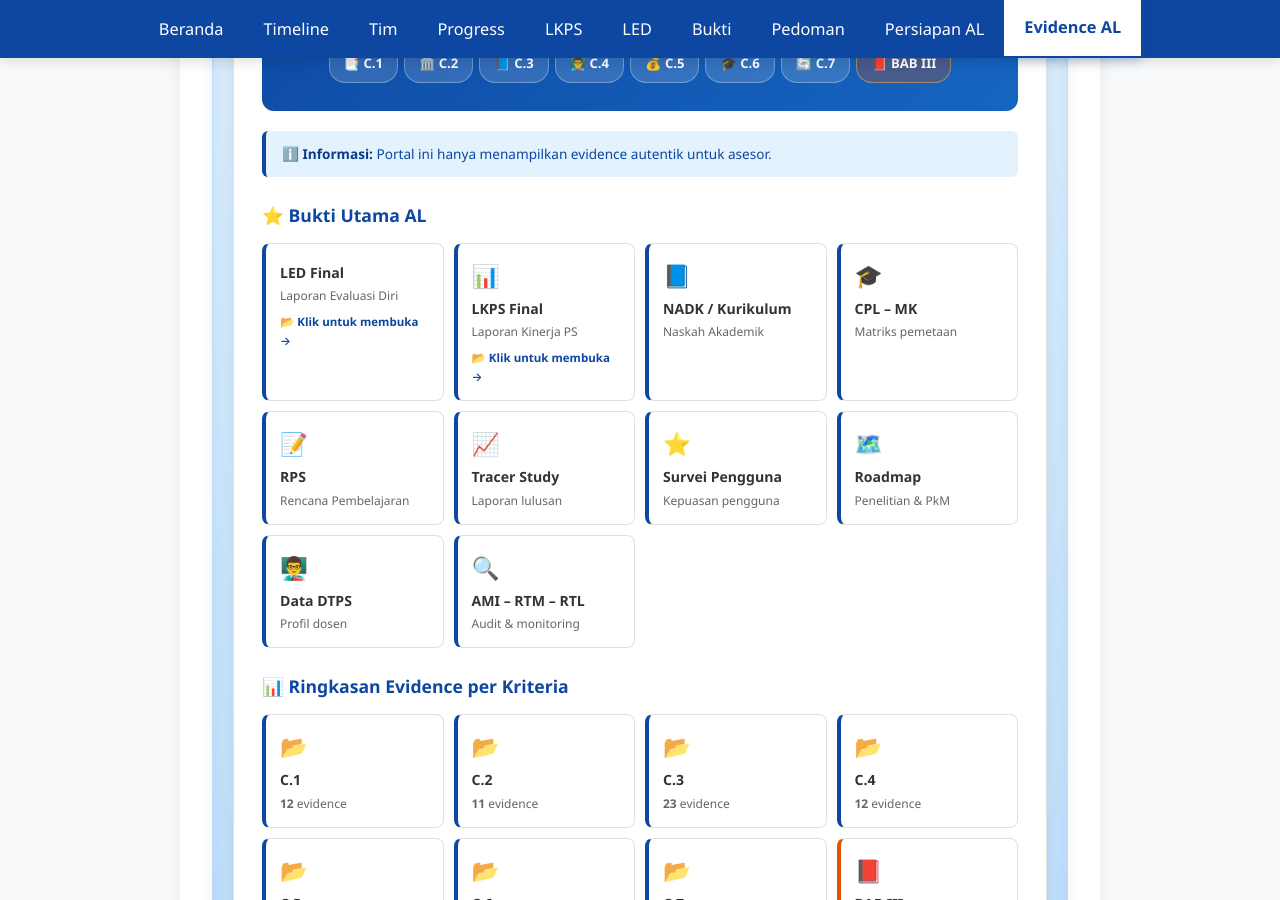
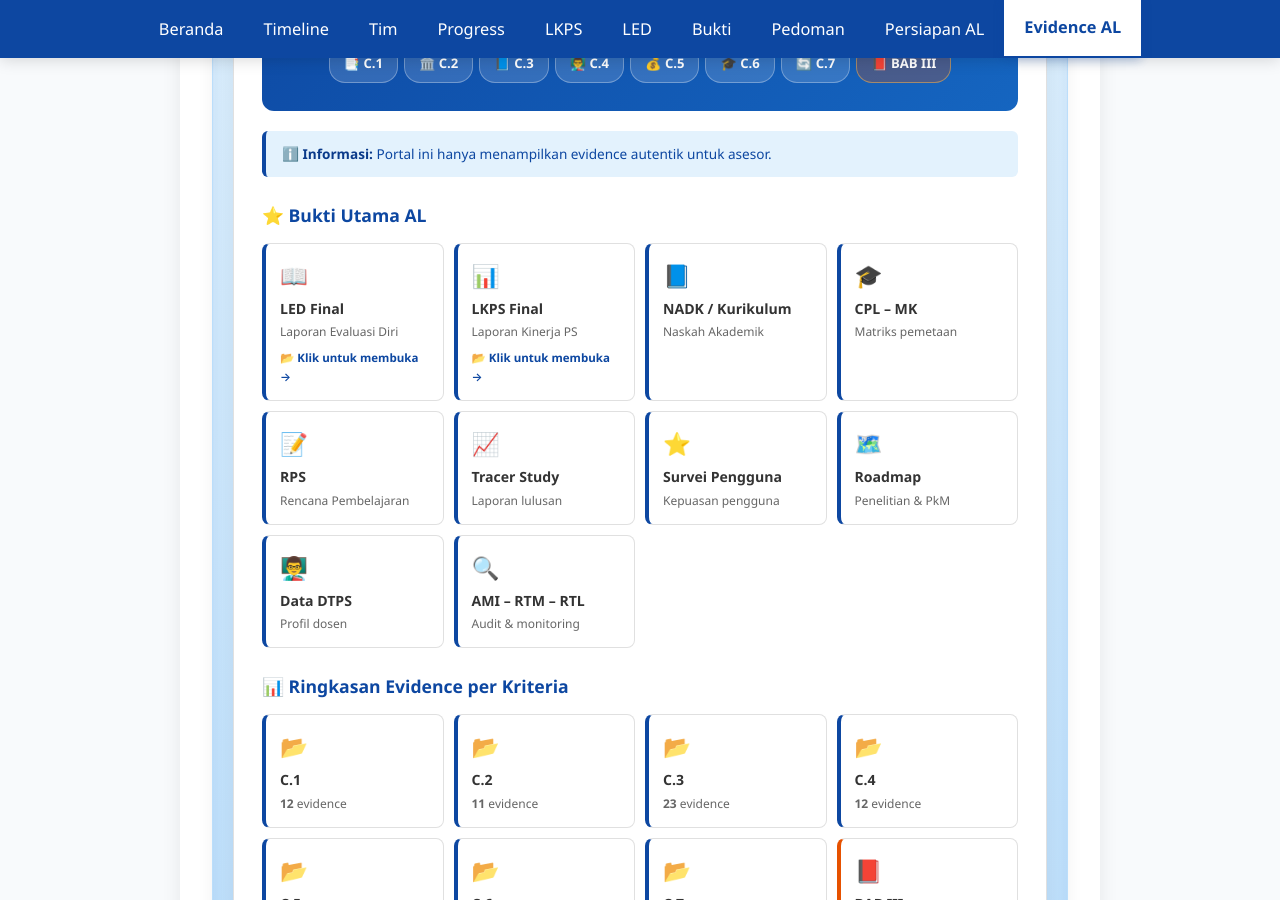
Before and after one commit to portal-psbm/aksibm-26, a Jekyll site: the page built from evidence-al.md, in a window 1280 px wide and 900 px high, scrolled down 405 px. Built offline with Jekyll 4.4.1, drawn with Linux system fonts in a browser that asks for light colours.

Commit message:
update evidence-al

```diff
--- a/evidence-al.md
+++ b/evidence-al.md
@@ -174,7 +174,7 @@ permalink: /evidence-al/
             target="_blank"
             class="bukti-card"
             style="text-decoration:none; color:inherit;">
-        <div class="bc-icon"></div>
+        <div class="bc-icon">📖</div>
         <div class="bc-name">LED Final</div>
         <div class="bc-desc">Laporan Evaluasi Diri</div>
         <div style="margin-top:8px; font-size:0.72rem; color:#0d47a1; font-weight:600;">
```
